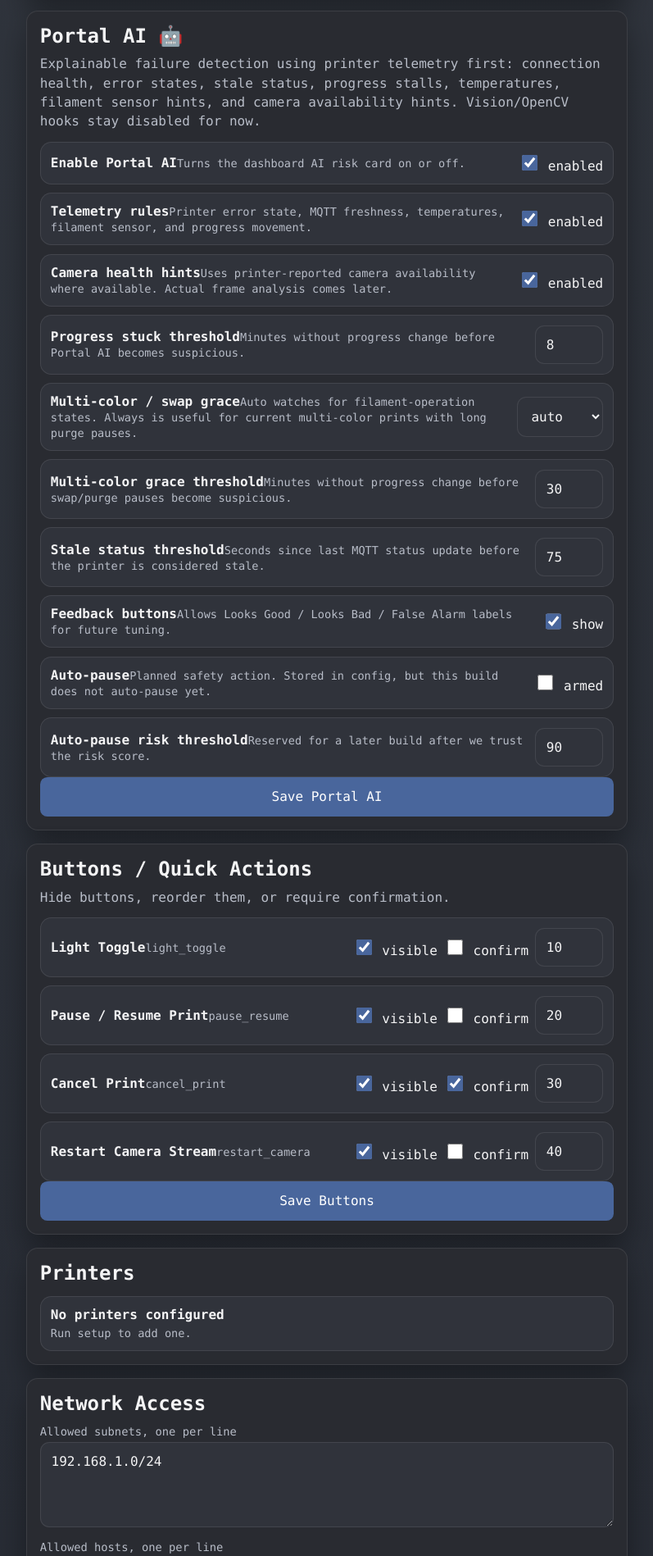
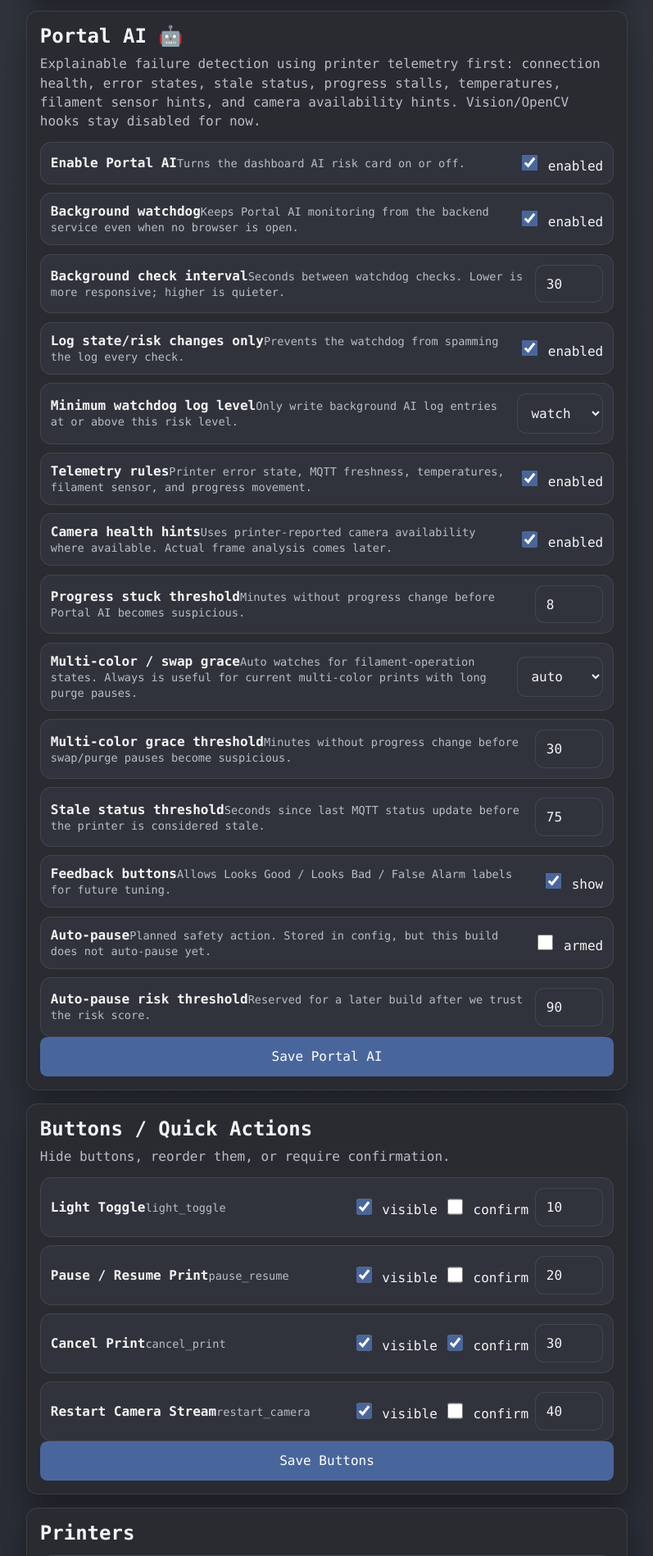
Before and after one commit to merberg-ai/cc2-dash-lite, a FastAPI app: page /settings in a window 1280 px wide. Shown: the part 1256-3154 px from the top of the page at 82% size, without its empty margins (241-1038 px from the left). Run offline with FastAPI, Linux system fonts and the light colour scheme.

Commit message:
Add Portal AI background watchdog and UI
Bump version to 1.2.0 and introduce a backend background watchdog for Portal AI that runs with the FastAPI service to keep rule evaluation alive even when no browser is open. Implements an asyncio monitor loop that evaluates printers on a configurable interval, conditionally logs changes (with a minimum log-level threshold), caches latest results, and exposes /api/ai/monitor for status/debug. Serve cached AI results via /api/status when recent to avoid requiring browser-driven evaluations. Adds new config keys (background_monitor_enabled, background_log_changes, background_min_log_level) and settings UI controls, plus client JS tweaks to show watchdog-sourced checks. Updates README with v1.2.0 notes and related behavior.

```diff
--- a/cc2_dash_lite/__init__.py
+++ b/cc2_dash_lite/__init__.py
@@ -1 +1 @@
-__version__ = "1.1.1"
+__version__ = "1.2.0"
--- a/cc2_dash_lite/config.py
+++ b/cc2_dash_lite/config.py
@@ -102,7 +102,10 @@ DEFAULT_CONFIG: dict[str, Any] = {
     },
     "portal_ai": {
         "enabled": True,
+        "background_monitor_enabled": True,
         "check_interval_seconds": 30,
+        "background_log_changes": True,
+        "background_min_log_level": "watch",
         "telemetry_rules_enabled": True,
         "camera_rules_enabled": True,
         "opencv_rules_enabled": False,
--- a/cc2_dash_lite/main.py
+++ b/cc2_dash_lite/main.py
@@ -2,6 +2,7 @@ from __future__ import annotations
 
 import asyncio
 import ipaddress
+import time
 from pathlib import Path
 from typing import Any, Optional
 
@@ -74,6 +75,15 @@ if ELEGEEGO_WEB_DIR.exists():
     app.mount("/elegoo", StaticFiles(directory=str(ELEGEEGO_WEB_DIR), html=True), name="elegoo")
 templates = Jinja2Templates(directory=str(APP_ROOT / "templates"))
 runtime = LitePrinterRuntime()
+_AI_MONITOR_TASK: asyncio.Task | None = None
+_AI_MONITOR_STATE: dict[str, Any] = {
+    "running": False,
+    "iterations": 0,
+    "last_loop_epoch": None,
+    "last_loop": None,
+    "last_error": None,
+}
+_AI_MONITOR_LAST_LOGGED: dict[str, dict[str, Any]] = {}
 
 
 class ScanRequest(BaseModel):
@@ -192,13 +202,102 @@ async def lan_guard(request: Request, call_next):
     return await call_next(request)
 
 
+def _level_rank(level: str | None) -> int:
+    ranks = {"disabled": 0, "low": 10, "watch": 25, "medium": 50, "high": 75}
+    return ranks.get(str(level or "low").lower(), 0)
+
+
+def _start_ai_monitor() -> None:
+    global _AI_MONITOR_TASK
+    if _AI_MONITOR_TASK and not _AI_MONITOR_TASK.done():
+        return
+    _AI_MONITOR_TASK = asyncio.create_task(_ai_monitor_loop())
+    log("info", "Portal AI background watchdog task started", "portal_ai")
+
+
+def _should_log_ai_change(printer_id: str, result: dict[str, Any], ai_cfg: dict[str, Any]) -> bool:
+    min_level = str(ai_cfg.get("background_min_log_level", "watch") or "watch").lower()
+    if _level_rank(result.get("level")) < _level_rank(min_level):
+        return False
+    previous = _AI_MONITOR_LAST_LOGGED.get(printer_id) or {}
+    if not previous:
+        return True
+    if not ai_cfg.get("background_log_changes", True):
+        return True
+    old_level = previous.get("level")
+    old_state = previous.get("state")
+    old_risk = int(previous.get("risk") or 0)
+    risk = int(result.get("risk") or 0)
+    return old_level != result.get("level") or old_state != result.get("state") or abs(risk - old_risk) >= 10
+
+
+async def _ai_monitor_loop() -> None:
+    """Background Portal AI watchdog.
+
+    This keeps the rule engine evaluating even when no browser is open. The
+    dashboard can then simply display the latest cached result, while this loop
+    handles state/risk changes and logging in the running backend service.
+    """
+    await asyncio.sleep(2)
+    _AI_MONITOR_STATE["running"] = True
+    while True:
+        try:
+            cfg = load_config()
+            ai_cfg = cfg.get("portal_ai", {}) or {}
+            interval = max(5.0, min(600.0, float(ai_cfg.get("check_interval_seconds") or 30)))
+            if ai_cfg.get("enabled", True) and ai_cfg.get("background_monitor_enabled", True):
+                printers = cfg.get("printers") or {}
+                for printer_id, printer in list(printers.items()):
+                    if not (printer or {}).get("enabled", True):
+                        continue
+                    if not runtime.get_client(printer_id):
+                        runtime.start(printer_id, printer_dict_to_config(printer_id, printer))
+                    snap = runtime.snapshot(printer_id)
+                    status = _status_from_snapshot(printer_id, printer, snap, ai_source="background", force_ai_evaluate=True)
+                    result = status.get("portal_ai") or {}
+                    if result:
+                        if _should_log_ai_change(printer_id, result, ai_cfg):
+                            risk = int(result.get("risk") or 0)
+                            level = str(result.get("level") or "low").upper()
+                            reason = (result.get("reasons") or ["No reason returned."])[0]
+                            log_level = "warning" if risk >= 50 else "info"
+                            log(log_level, f"AI watchdog {level} {risk}%: {reason}", "portal_ai", printer=printer_id)
+                            _AI_MONITOR_LAST_LOGGED[printer_id] = {
+                                "risk": risk,
+                                "level": result.get("level"),
+                                "state": result.get("state"),
+                                "ts": time.time(),
+                            }
+                _AI_MONITOR_STATE["iterations"] = int(_AI_MONITOR_STATE.get("iterations") or 0) + 1
+                _AI_MONITOR_STATE["last_loop_epoch"] = time.time()
+                _AI_MONITOR_STATE["last_loop"] = time.strftime("%H:%M:%S")
+                _AI_MONITOR_STATE["last_error"] = None
+            await asyncio.sleep(interval)
+        except asyncio.CancelledError:
+            _AI_MONITOR_STATE["running"] = False
+            raise
+        except Exception as exc:
+            _AI_MONITOR_STATE["last_error"] = str(exc)
+            log("error", f"Portal AI watchdog error: {exc}", "portal_ai")
+            await asyncio.sleep(15)
+
+
 @app.on_event("startup")
 async def startup_event() -> None:
     runtime.start_all()
+    _start_ai_monitor()
 
 
 @app.on_event("shutdown")
 async def shutdown_event() -> None:
+    global _AI_MONITOR_TASK
+    if _AI_MONITOR_TASK:
+        _AI_MONITOR_TASK.cancel()
+        try:
+            await _AI_MONITOR_TASK
+        except asyncio.CancelledError:
+            pass
+        _AI_MONITOR_TASK = None
     runtime.stop_all()
 
 
@@ -597,12 +696,32 @@ async def api_delete_printer(printer_id: str):
     return {"ok": True}
 
 
-def _status_from_snapshot(printer_id: str, printer: dict[str, Any], snap: Optional[dict[str, Any]]) -> dict[str, Any]:
+def _attach_ai_status(printer_id: str, status: dict[str, Any], snap: Optional[dict[str, Any]], cfg: dict[str, Any], ai_source: str = "request", force_ai_evaluate: bool = False) -> dict[str, Any]:
+    ai_cfg = cfg.get("portal_ai", {}) or {}
+    use_cached = (
+        ai_source == "request"
+        and ai_cfg.get("enabled", True)
+        and ai_cfg.get("background_monitor_enabled", True)
+        and not force_ai_evaluate
+    )
+    if use_cached:
+        cached = portal_ai.cached_result(printer_id)
+        max_age = max(90.0, float(ai_cfg.get("check_interval_seconds") or 30) * 3.0)
+        if cached and (time.time() - float(cached.get("last_check_epoch") or 0)) <= max_age:
+            cached["served_from_cache"] = True
+            cached["background_monitor_enabled"] = True
+            status["portal_ai"] = cached
+            return status
+    status["portal_ai"] = portal_ai.evaluate(printer_id, status, snap, cfg, source=ai_source)
+    return status
+
+
+def _status_from_snapshot(printer_id: str, printer: dict[str, Any], snap: Optional[dict[str, Any]], ai_source: str = "request", force_ai_evaluate: bool = False) -> dict[str, Any]:
     pcfg = printer_dict_to_config(printer_id, printer)
     if not snap:
-        status = PrinterClient(printer_id, printer, load_config())._empty_status("CC2 client is not running", reachable=False)
-        status["portal_ai"] = portal_ai.evaluate(printer_id, status, None, load_config())
-        return status
+        cfg = load_config()
+        status = PrinterClient(printer_id, printer, cfg)._empty_status("CC2 client is not running", reachable=False)
+        return _attach_ai_status(printer_id, status, None, cfg, ai_source=ai_source, force_ai_evaluate=force_ai_evaluate)
     n = snap.get("normalized") or {}
     temps = n.get("temps") or {}
     nozzle = temps.get("nozzle") or {}
@@ -646,8 +765,7 @@ def _status_from_snapshot(printer_id: str, printer: dict[str, Any], snap: Option
         "direct_portal_url": f"http://{pcfg.host}/",
         "raw": snap,
     }
-    status["portal_ai"] = portal_ai.evaluate(printer_id, status, snap, load_config())
-    return status
+    return _attach_ai_status(printer_id, status, snap, load_config(), ai_source=ai_source, force_ai_evaluate=force_ai_evaluate)
 
 
 @app.get("/api/status")
@@ -672,6 +790,28 @@ async def api_status_printer(printer_id: str):
         runtime.start(printer_id, printer_dict_to_config(printer_id, printer))
     snap = runtime.snapshot(printer_id)
     return _status_from_snapshot(printer_id, printer, snap)
+
+
+@app.get("/api/ai/monitor")
+async def api_ai_monitor_status():
+    cfg = load_config()
+    ai_cfg = cfg.get("portal_ai", {}) or {}
+    cached = {}
+    for printer_id in (cfg.get("printers") or {}).keys():
+        cached[printer_id] = portal_ai.cached_result(printer_id)
+    return {
+        "ok": True,
+        "running": bool(_AI_MONITOR_TASK and not _AI_MONITOR_TASK.done()),
+        "state": _AI_MONITOR_STATE,
+        "config": {
+            "enabled": bool(ai_cfg.get("enabled", True)),
+            "background_monitor_enabled": bool(ai_cfg.get("background_monitor_enabled", True)),
+            "check_interval_seconds": ai_cfg.get("check_interval_seconds", 30),
+            "background_log_changes": bool(ai_cfg.get("background_log_changes", True)),
+            "background_min_log_level": ai_cfg.get("background_min_log_level", "watch"),
+        },
+        "cached": cached,
+    }
 
 
 @app.get("/api/printers/{printer_id}/ai/status")
--- a/static/app.js
+++ b/static/app.js
@@ -67,7 +67,8 @@
     const reason = (ai.reasons || [])[0] || 'No warning rules are currently triggered.';
     setText('assistantReason', reason);
     setText('aiLevel', `${level.toUpperCase()} · ${risk}%`);
-    setText('aiLastCheck', ai.last_check ? `checked ${ai.last_check}` : 'checking...');
+    const aiSource = ai.source === 'background' || ai.served_from_cache ? 'watchdog' : 'checked';
+    setText('aiLastCheck', ai.last_check ? `${aiSource} ${ai.last_check}` : 'checking...');
     const bar = $('#aiRiskBar');
     if (bar) {
       bar.style.width = `${risk}%`;
@@ -379,6 +380,10 @@
     if (saveAI) saveAI.addEventListener('click', async () => {
       cfg.portal_ai = cfg.portal_ai || {};
       cfg.portal_ai.enabled = !!$('#portalAIEnabled')?.checked;
+      cfg.portal_ai.background_monitor_enabled = !!$('#aiBackgroundMonitorEnabled')?.checked;
+      cfg.portal_ai.check_interval_seconds = Number($('#aiCheckIntervalSeconds')?.value || 30);
+      cfg.portal_ai.background_log_changes = !!$('#aiBackgroundLogChanges')?.checked;
+      cfg.portal_ai.background_min_log_level = $('#aiBackgroundMinLogLevel')?.value || 'watch';
       cfg.portal_ai.telemetry_rules_enabled = !!$('#aiTelemetryRules')?.checked;
       cfg.portal_ai.camera_rules_enabled = !!$('#aiCameraRules')?.checked;
       cfg.portal_ai.progress_stuck_minutes = Number($('#aiProgressStuckMinutes')?.value || 8);
--- a/templates/settings.html
+++ b/templates/settings.html
@@ -68,6 +68,29 @@
       <div class="setting-row">
         <div><strong>Enable Portal AI</strong><small>Turns the dashboard AI risk card on or off.</small></div>
         <div class="setting-controls"><label><input id="portalAIEnabled" class="toggle" type="checkbox" {% if cfg.portal_ai.enabled %}checked{% endif %}> enabled</label></div>
+      </div>
+      <div class="setting-row">
+        <div><strong>Background watchdog</strong><small>Keeps Portal AI monitoring from the backend service even when no browser is open.</small></div>
+        <div class="setting-controls"><label><input id="aiBackgroundMonitorEnabled" class="toggle" type="checkbox" {% if cfg.portal_ai.background_monitor_enabled|default(true) %}checked{% endif %}> enabled</label></div>
+      </div>
+      <div class="setting-row">
+        <div><strong>Background check interval</strong><small>Seconds between watchdog checks. Lower is more responsive; higher is quieter.</small></div>
+        <div class="setting-controls"><input id="aiCheckIntervalSeconds" class="input" type="number" min="5" max="600" step="5" value="{{ cfg.portal_ai.check_interval_seconds|default(30) }}"></div>
+      </div>
+      <div class="setting-row">
+        <div><strong>Log state/risk changes only</strong><small>Prevents the watchdog from spamming the log every check.</small></div>
+        <div class="setting-controls"><label><input id="aiBackgroundLogChanges" class="toggle" type="checkbox" {% if cfg.portal_ai.background_log_changes|default(true) %}checked{% endif %}> enabled</label></div>
+      </div>
+      <div class="setting-row">
+        <div><strong>Minimum watchdog log level</strong><small>Only write background AI log entries at or above this risk level.</small></div>
+        <div class="setting-controls">
+          <select id="aiBackgroundMinLogLevel" class="input">
+            <option value="low" {% if (cfg.portal_ai.background_min_log_level|default('watch')) == 'low' %}selected{% endif %}>low</option>
+            <option value="watch" {% if (cfg.portal_ai.background_min_log_level|default('watch')) == 'watch' %}selected{% endif %}>watch</option>
+            <option value="medium" {% if (cfg.portal_ai.background_min_log_level|default('watch')) == 'medium' %}selected{% endif %}>medium</option>
+            <option value="high" {% if (cfg.portal_ai.background_min_log_level|default('watch')) == 'high' %}selected{% endif %}>high</option>
+          </select>
+        </div>
       </div>
       <div class="setting-row">
         <div><strong>Telemetry rules</strong><small>Printer error state, MQTT freshness, temperatures, filament sensor, and progress movement.</small></div>
```
Also changed, not shown: cc2_dash_lite/ai.py (+8 -1 lines), README.md.
